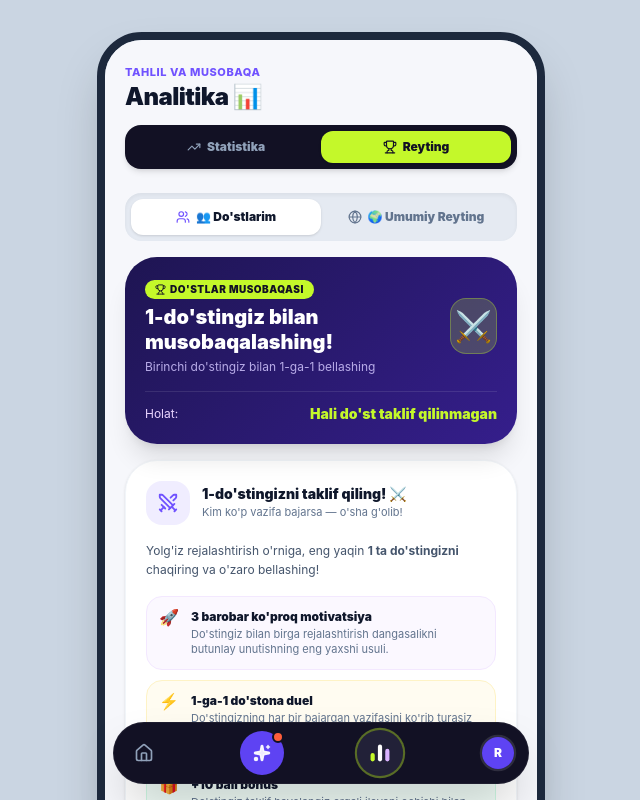
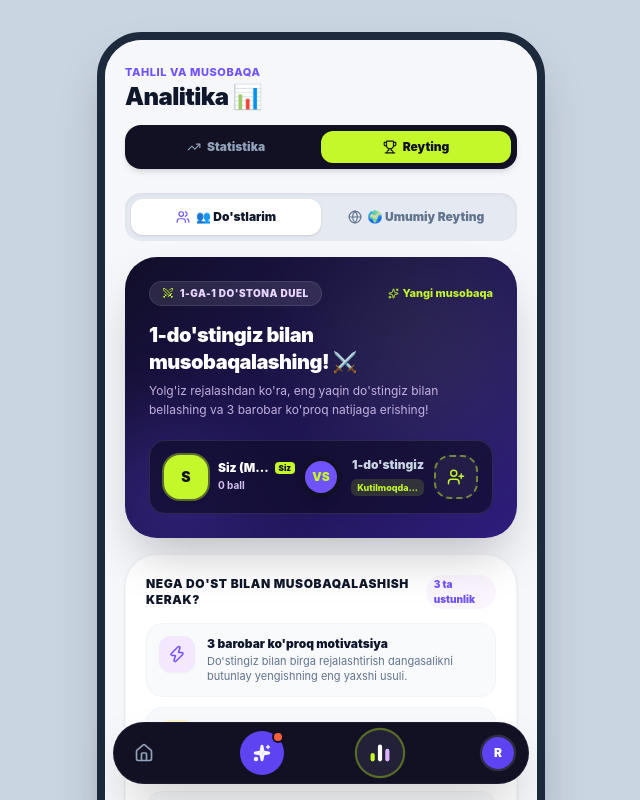
Before and after one commit to mukhammadolimovjorabek-create/todo-mini-app, a React (Vite) app: page / in a window 1280 px wide. Both pictures are taken after a click on the button 731 px from the left and 753 px from the top of the page. Shown: the top 800 px of the page, without its empty margins (319-959 px from the left). Built offline with nearby package versions, Linux system fonts and the light colour scheme.

Commit message:
feat(local): modernize 1-friend duel arena and benefit cards

```diff
--- a/src/components/ScreenAnalytics.tsx
+++ b/src/components/ScreenAnalytics.tsx
@@ -15,7 +15,8 @@ import {
   ShieldCheck,
   Sparkles,
   Swords,
-  UserPlus
+  UserPlus,
+  Zap
 } from 'lucide-react';
 import { getLast7Days, loadTasks, getCategoryColor, getCategoryLabel, shortDay, getCustomProfile } from '../utils/storage';
 import { calculateUserPoints, getGlobalRank } from '../utils/points';
@@ -322,77 +323,130 @@ export const ScreenAnalytics: React.FC = () => {
             <>
               {/* ──────────────── 1-BOSQICH: HALI 1 TA HAM DO'ST CHAQIRILMAGAN HOLAT (0 TA DO'ST) ──────────────── */}
               {friendsList.length === 0 && (
-                <div className="space-y-4">
-                  {/* Banner: Faqat 1-do'st bilan musobaqalashish haqida */}
-                  <div className="px-5">
+                <div className="space-y-4 px-5">
+                  {/* Hero Matchup Arena Card */}
                   <div
-                      className="rounded-[2rem] p-5 text-white relative overflow-hidden shadow-xl"
-                      style={{ background: 'linear-gradient(135deg, #1e1552 0%, #351e8c 100%)' }}
+                    className="rounded-[2rem] p-6 text-white relative overflow-hidden shadow-2xl"
+                    style={{ background: 'linear-gradient(135deg, #110e28 0%, #1e1552 50%, #2f1d7d 100%)' }}
                   >
-                      <div className="flex items-center justify-between">
-                        <div>
-                          <div className="inline-flex items-center space-x-1 bg-[#c4f82a] text-[#121124] px-2.5 py-0.5 rounded-full text-[10px] font-black uppercase tracking-wider mb-1.5">
-                            <Trophy size={11} />
-                            <span>Do'stlar Musobaqasi</span>
+                    {/* Glowing background neon blobs */}
+                    <div className="absolute top-0 right-0 w-44 h-44 bg-[#c4f82a]/10 rounded-full blur-3xl pointer-events-none" />
+                    <div className="absolute -bottom-10 -left-10 w-40 h-40 bg-[#7052ff]/20 rounded-full blur-2xl pointer-events-none" />
+
+                    {/* Top Pill Badge */}
+                    <div className="flex items-center justify-between mb-4 relative z-10">
+                      <div className="inline-flex items-center space-x-1.5 bg-white/10 backdrop-blur-md px-3 py-1 rounded-full text-[10px] font-black uppercase tracking-wider text-purple-200 border border-white/10">
+                        <Swords size={12} className="text-[#c4f82a]" />
+                        <span>1-ga-1 Do'stona Duel</span>
                       </div>
-                          <h2 className="text-xl font-black leading-tight">1-do'stingiz bilan musobaqalashing!</h2>
-                          <p className="text-xs text-[#b8ace8] mt-1">Birinchi do'stingiz bilan 1-ga-1 bellashing</p>
+                      <span className="text-[11px] font-extrabold text-[#c4f82a] flex items-center space-x-1">
+                        <Sparkles size={11} />
+                        <span>Yangi musobaqa</span>
+                      </span>
                     </div>
-                        <div className="w-14 h-14 rounded-2xl bg-[#c4f82a]/20 border border-[#c4f82a]/30 flex items-center justify-center text-3xl">
-                          ⚔️
+
+                    {/* Sarlavha */}
+                    <div className="relative z-10 mb-5">
+                      <h2 className="text-xl font-black tracking-tight leading-snug">
+                        1-do'stingiz bilan musobaqalashing! ⚔️
+                      </h2>
+                      <p className="text-xs text-purple-200/80 mt-1 leading-relaxed">
+                        Yolg'iz rejalashdan ko'ra, eng yaqin do'stingiz bilan bellashing va 3 barobar ko'proq natijaga erishing!
+                      </p>
+                    </div>
+
+                    {/* Visual VS Arena (Siz ⚡ VS ⚡ 1-do'st bo'sh joy) */}
+                    <div className="relative z-10 bg-[#0d0a21]/60 backdrop-blur-md rounded-2xl p-3.5 border border-white/10 flex items-center justify-between">
+                      {/* Chap tomon: Siz */}
+                      <div className="flex items-center space-x-2.5 flex-1 min-w-0">
+                        <div className="w-11 h-11 rounded-2xl bg-[#c4f82a] text-[#121124] flex items-center justify-center font-black text-sm shrink-0 overflow-hidden ring-2 ring-[#c4f82a]/40 shadow-md">
+                          {myAvatar ? (
+                            <img src={myAvatar} alt="avatar" className="w-full h-full object-cover" />
+                          ) : (
+                            myName[0] || 'U'
+                          )}
+                        </div>
+                        <div className="min-w-0">
+                          <div className="flex items-center space-x-1">
+                            <p className="text-xs font-black text-white truncate">{myName}</p>
+                            <span className="text-[8px] font-black bg-[#c4f82a] text-[#121124] px-1 rounded">Siz</span>
+                          </div>
+                          <p className="text-[10px] text-purple-200/90 font-bold mt-0.5">
+                            {myPoints > 0 ? `${myPoints} ball` : "0 ball"}
+                          </p>
                         </div>
                       </div>
 
-                      <div className="mt-4 pt-3 border-t border-white/10 flex items-center justify-between text-xs">
-                        <span className="text-purple-200">Holat:</span>
-                        <span className="font-black text-[#c4f82a] text-sm">Hali do'st taklif qilinmagan</span>
+                      {/* Markaziy VS yorlig'i */}
+                      <div className="px-2.5 flex flex-col items-center justify-center shrink-0">
+                        <div className="w-8 h-8 rounded-full bg-[#7052ff] text-[#c4f82a] flex items-center justify-center text-xs font-black ring-4 ring-[#121124] shadow-lg">
+                          VS
+                        </div>
+                      </div>
+
+                      {/* O'ng tomon: 1-do'st (Kutilmoqda / Taklif qilinmagan) */}
+                      <div className="flex items-center space-x-2.5 flex-1 min-w-0 justify-end text-right">
+                        <div className="min-w-0">
+                          <p className="text-xs font-black text-slate-300 truncate">1-do'stingiz</p>
+                          <span className="text-[9px] font-extrabold text-[#c4f82a] bg-[#c4f82a]/15 px-1.5 py-0.5 rounded-md inline-block mt-0.5">
+                            Kutilmoqda...
+                          </span>
+                        </div>
+                        <div className="w-11 h-11 rounded-2xl border-2 border-dashed border-[#c4f82a]/50 bg-white/5 flex items-center justify-center text-purple-300 shrink-0">
+                          <UserPlus size={18} className="text-[#c4f82a]" />
+                        </div>
                       </div>
                     </div>
                   </div>
 
-                  {/* Faqat 1 ta do'stni taklif qilishga qiziqtiruvchi karta */}
-                  <div className="px-5">
-                    <div className="bg-white rounded-[2rem] p-5 shadow-sm border border-slate-100 space-y-4">
-                      <div className="flex items-center space-x-3">
-                        <div className="w-11 h-11 rounded-2xl bg-[#7052ff]/10 text-[#7052ff] flex items-center justify-center shrink-0">
-                          <Swords size={22} />
-                        </div>
-                        <div>
-                          <h3 className="font-black text-slate-900 text-sm">1-do'stingizni taklif qiling! ⚔️</h3>
-                          <p className="text-[11px] text-slate-500">Kim ko'p vazifa bajarsa — o'sha g'olib!</p>
-                        </div>
+                  {/* 3 ta Zamonaviy Afzallik Kartalari (Modern Glass Style) */}
+                  <div className="bg-white rounded-[2rem] p-5 shadow-sm border border-slate-100 space-y-3.5">
+                    <div className="flex items-center justify-between">
+                      <h3 className="font-black text-slate-900 text-xs uppercase tracking-wider">
+                        Nega do'st bilan musobaqalashish kerak?
+                      </h3>
+                      <span className="text-[10px] font-black text-[#7052ff] bg-purple-50 px-2 py-0.5 rounded-full">
+                        3 ta ustunlik
+                      </span>
                     </div>
 
-                      <p className="text-xs text-slate-600 leading-relaxed">
-                        Yolg'iz rejalashtirish o'rniga, eng yaqin <b>1 ta do'stingizni</b> chaqiring va o'zaro bellashing!
-                      </p>
-
-                      {/* 1 ta do'st chaqirishning 3 ta ustunligi */}
                     <div className="space-y-2.5">
-                        <div className="flex items-start space-x-3 bg-purple-50/70 p-3 rounded-2xl border border-purple-100">
-                          <span className="text-base leading-none">🚀</span>
+                      {/* 1-afzallik */}
+                      <div className="flex items-start space-x-3 p-3 rounded-2xl bg-slate-50 hover:bg-slate-100/80 transition-all border border-slate-100">
+                        <div className="w-9 h-9 rounded-xl bg-purple-100 text-[#7052ff] flex items-center justify-center shrink-0 font-black shadow-xs">
+                          <Zap size={18} />
+                        </div>
                         <div>
                           <p className="text-xs font-black text-slate-900">3 barobar ko'proq motivatsiya</p>
                           <p className="text-[11px] text-slate-500 mt-0.5 leading-snug">
-                              Do'stingiz bilan birga rejalashtirish dangasalikni butunlay unutishning eng yaxshi usuli.
+                            Do'stingiz bilan birga rejalashtirish dangasalikni butunlay yengishning eng yaxshi usuli.
                           </p>
                         </div>
                       </div>
 
-                        <div className="flex items-start space-x-3 bg-amber-50/70 p-3 rounded-2xl border border-amber-100">
-                          <span className="text-base leading-none">⚡</span>
+                      {/* 2-afzallik */}
+                      <div className="flex items-start space-x-3 p-3 rounded-2xl bg-slate-50 hover:bg-slate-100/80 transition-all border border-slate-100">
+                        <div className="w-9 h-9 rounded-xl bg-amber-100 text-amber-600 flex items-center justify-center shrink-0 font-black shadow-xs">
+                          <Flame size={18} />
+                        </div>
                         <div>
                           <p className="text-xs font-black text-slate-900">1-ga-1 do'stona duel</p>
                           <p className="text-[11px] text-slate-500 mt-0.5 leading-snug">
-                              Do'stingizning har bir bajargan vazifasini ko'rib turasiz va o'zaro o'zib ketishga intilasiz!
+                            Do'stingizning har bir bajargan vazifasini jonli ko'rib, o'zaro o'zib ketishga intilasiz!
                           </p>
                         </div>
                       </div>
 
-                        <div className="flex items-start space-x-3 bg-emerald-50/70 p-3 rounded-2xl border border-emerald-100">
-                          <span className="text-base leading-none">🎁</span>
+                      {/* 3-afzallik */}
+                      <div className="flex items-start space-x-3 p-3 rounded-2xl bg-slate-50 hover:bg-slate-100/80 transition-all border border-slate-100">
+                        <div className="w-9 h-9 rounded-xl bg-emerald-100 text-emerald-600 flex items-center justify-center shrink-0 font-black shadow-xs">
+                          <Award size={18} />
+                        </div>
                         <div>
-                            <p className="text-xs font-black text-slate-900">+10 ball bonus</p>
+                          <div className="flex items-center space-x-1.5">
+                            <p className="text-xs font-black text-slate-900">+10 ball start bonusi</p>
+                            <span className="text-[9px] font-black bg-emerald-100 text-emerald-700 px-1.5 rounded">Sovg'a 🎁</span>
+                          </div>
                           <p className="text-[11px] text-slate-500 mt-0.5 leading-snug">
                             Do'stingiz taklif havolangiz orqali ilovani ochishi bilan ikkalangizga ham bonus beriladi!
                           </p>
@@ -400,16 +454,17 @@ export const ScreenAnalytics: React.FC = () => {
                       </div>
                     </div>
 
-                      {/* 1-do'stni taklif qilish tugmasi */}
+                    {/* Bosh Harakat Tugmasi (Vibrant Neon Glow CTA) */}
+                    <div className="pt-2 space-y-2">
                       <button
                         onClick={shareScoreToTelegram}
                         className="w-full py-3.5 px-4 rounded-2xl bg-[#7052ff] hover:bg-[#6242f6] text-white text-sm font-black shadow-lg shadow-indigo-500/30 flex items-center justify-center space-x-2 active:scale-95 transition-all"
                       >
-                        <UserPlus size={17} />
+                        <UserPlus size={18} />
                         <span>Telegram orqali 1-do'stni taklif qilish 🚀</span>
                       </button>
 
-                      {/* Havola nusxalash */}
+                      {/* Havola nusxalash tugmasi */}
                       <button
                         onClick={copyReferralLink}
                         className="w-full py-2.5 px-4 rounded-xl bg-slate-100 hover:bg-slate-200 text-slate-700 text-xs font-bold flex items-center justify-center space-x-2 active:scale-95 transition-all"
@@ -417,6 +472,12 @@ export const ScreenAnalytics: React.FC = () => {
                         {copied ? <Check size={14} className="text-emerald-500" /> : <Copy size={14} className="text-slate-500" />}
                         <span>{copied ? 'Shaxsiy havolangiz nusxalandi!' : 'Shaxsiy taklif havolasidan nusxa olish'}</span>
                       </button>
+                    </div>
+
+                    {/* Maxfiylik eslatmasi */}
+                    <div className="pt-2 border-t border-slate-100 flex items-center justify-center space-x-1.5 text-[10px] text-slate-400">
+                      <Lock size={11} className="text-slate-400 shrink-0" />
+                      <span>Do'stingiz faqat to'plagan ballaringizni ko'radi, shaxsiy rejalaringiz maxfiy qoladi.</span>
                     </div>
                   </div>
                 </div>
```
Lines whose indentation alone changed are shown as unchanged.
